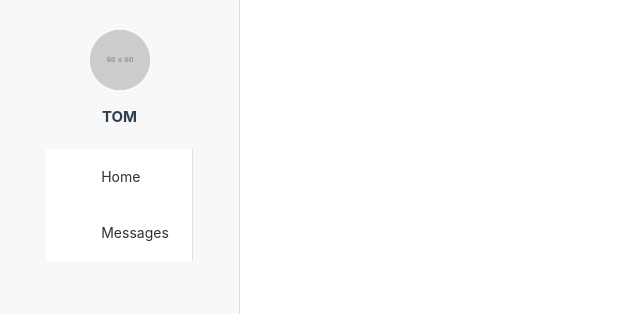
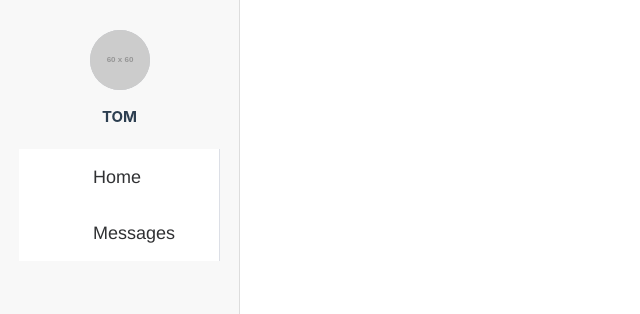
Before and after one commit to Rys1amNXxx/BringForMe, a Vue app: page /main in a window 1280 px wide. Shown: the top 314 px of the page, without its empty margins (0-640 px from the left). Built offline with nearby package versions, Linux system fonts and the light colour scheme; sample sign-in values are in the browser's storage.

Commit message:
ElementPlusDeveloping-2.8 MainLayout.vue and MessagesComponent.vue Updated

```diff
--- a/src/components/MainLayout.vue
+++ b/src/components/MainLayout.vue
@@ -9,19 +9,21 @@
       </div>
 
       <el-menu default-active="home" router>
-        <el-menu-item index="/">
-          <el-icon style="margin-right:8px">
+        <el-menu-item index="/" style="width: 200px; font-size: large;font-family: 'Franklin Gothic Medium', 'Arial Narrow', Arial, sans-serif;">
+          <el-icon style="margin-right:30px">
             <i class="el-icon-house"></i>
           </el-icon>
-          <router-link to="/" style="color: inherit;">Home</router-link>
+          <!-- <router-link to="/" style="color: inherit;">Home</router-link> -->
+          Home
         </el-menu-item>
 
-        <el-menu-item index="messages">
-        <el-icon style="margin-right: 8px;">
-          <i class="el-icon-message"></i>
-        </el-icon>
-        <router-link to="/messages" style="color: inherit;">Messages</router-link>
-      </el-menu-item>
+        <el-menu-item index="messages" style="width: 200px; font-size: large;font-family: 'Franklin Gothic Medium', 'Arial Narrow', Arial, sans-serif;">
+          <el-icon style="margin-right:30px">
+            <i class="el-icon-message"></i>
+          </el-icon>
+          <!-- <router-link to="/messages" style="color: inherit;">Messages</router-link> -->
+          Messages
+        </el-menu-item>
 
       </el-menu>
 
@@ -43,7 +45,7 @@ const router = useRouter()
 
 function handleLogout() {
   localStorage.removeItem('user')
-  router.push({name: 'Login'})
+  router.push({ name: 'Login' })
 }
 
 function goToProfile() {
@@ -52,7 +54,6 @@ function goToProfile() {
 </script>
 
 <style scoped>
-
 .aside-bar {
   background-color: #f8f8f8;
   border-right: 1px solid #ddd;
@@ -85,5 +86,4 @@ function goToProfile() {
   width: 100%;
   display: flex;
 }
-
 </style>
--- a/src/components/MessagesComponent.vue
+++ b/src/components/MessagesComponent.vue
@@ -35,7 +35,7 @@
 
     <el-aside class="contact-selection">
       <div class="optional-header">
-        <h3>Contacts</h3>
+        <h3 style="font-family: 'Franklin Gothic Medium', 'Arial Narrow', Arial, sans-serif;">Contacts</h3>
       </div>
       <div class="contact-list">
         <div
```
